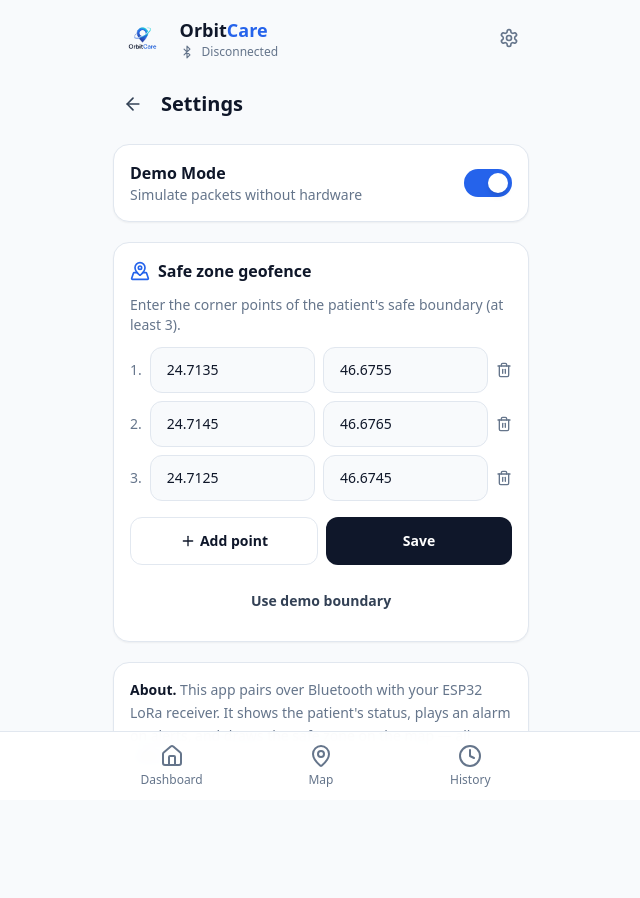
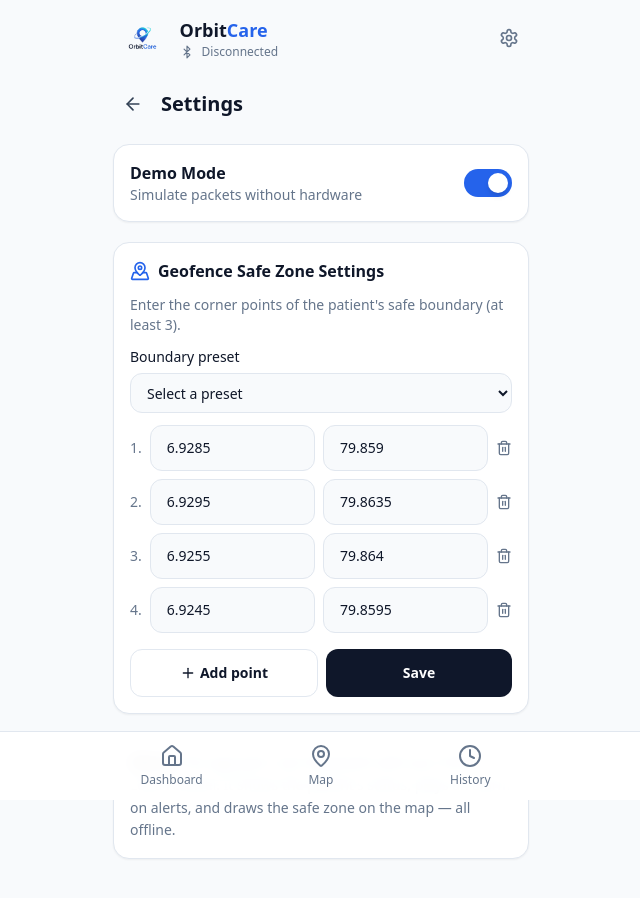
Before and after one commit to shubhangi-abeynayaka/dementia-caregiver-app, a React (Vite) app: page /settings in a window 1280 px wide. Shown: the top 898 px of the page, without its empty margins (319-959 px from the left). Built offline with nearby package versions, Linux system fonts and the light colour scheme.

Commit message:
feat: add safe zone polygon and dynamic marker colors

```diff
--- a/src/components/MapWidget.jsx
+++ b/src/components/MapWidget.jsx
@@ -2,12 +2,30 @@ import { useEffect } from "react";
 import { MapContainer, TileLayer, Marker, Polygon, useMap } from "react-leaflet";
 import L from "leaflet";
 import "leaflet/dist/leaflet.css";
+import { useDevice } from "@/lib/DeviceContext";
 
-const patientIcon = L.divIcon({
-  html: '<div class="patient-pin"></div>',
+const safePatientIcon = L.divIcon({
+  html: `<div class="patient-pin patient-pin-safe" aria-label="Patient is safe">
+    <svg viewBox="0 0 24 24" aria-hidden="true">
+      <circle cx="12" cy="12" r="8" fill="#2563EB" />
+      <circle cx="12" cy="12" r="3" fill="#FFFFFF" />
+    </svg>
+  </div>`,
   className: "",
-  iconSize: [18, 18],
-  iconAnchor: [9, 9],
+  iconSize: [24, 24],
+  iconAnchor: [12, 12],
+});
+
+const alertPatientIcon = L.divIcon({
+  html: `<div class="patient-pin patient-pin-alert" aria-label="Patient is outside the safe zone">
+    <svg viewBox="0 0 24 24" aria-hidden="true">
+      <circle cx="12" cy="12" r="8" fill="#EF4444" />
+      <circle cx="12" cy="12" r="3" fill="#FFFFFF" />
+    </svg>
+  </div>`,
+  className: "",
+  iconSize: [24, 24],
+  iconAnchor: [12, 12],
 });
 
 function Recenter({ position }) {
@@ -20,15 +38,21 @@ function Recenter({ position }) {
 
 export default function MapWidget({
   packet,
-  geofencePoints,
+  status = "SAFE",
+  geofenceBoundary,
   height = 260,
   interactive = true,
 }) {
+  const device = useDevice();
   const position =
     packet && !isNaN(packet.lat) && !isNaN(packet.lng)
       ? [packet.lat, packet.lng]
       : null;
-  const center = position || [24.7135, 46.6755];
+  const center = position || [6.9270, 79.8612];
+  const isBreached = ["ALERT", "BREACHED", "SOS"].includes(
+    String(status).toUpperCase()
+  );
+  const boundaryPoints = geofenceBoundary || device.geofenceBoundary;
 
   return (
     <div style={{ height, borderRadius: "1rem", overflow: "hidden" }}>
@@ -41,18 +65,22 @@ export default function MapWidget({
         attributionControl={false}
       >
         <TileLayer url="https://{s}.tile.openstreetmap.org/{z}/{x}/{y}.png" />
-        {geofencePoints.length >= 3 && (
-          <Polygon
-            positions={geofencePoints.map((p) => [p.lat, p.lng])}
-            pathOptions={{
-              color: "#F4A261",
-              fillColor: "#F4A261",
-              fillOpacity: 0.15,
-              weight: 2,
-            }}
+        <Polygon
+          positions={boundaryPoints}
+          pathOptions={{
+            color: "#2563EB",
+            dashArray: "5, 5",
+            fillColor: "#3B82F6",
+            fillOpacity: 0.15,
+            weight: 2,
+          }}
+        />
+        {position && (
+          <Marker
+            position={position}
+            icon={isBreached ? alertPatientIcon : safePatientIcon}
           />
         )}
-        {position && <Marker position={position} icon={patientIcon} />}
         <Recenter position={position} />
       </MapContainer>
     </div>
--- a/src/index.css
+++ b/src/index.css
@@ -91,14 +91,30 @@
     70% { box-shadow: 0 0 0 16px rgba(37, 99, 235, 0); }
     100% { box-shadow: 0 0 0 0 rgba(37, 99, 235, 0); }
   }
+  @keyframes alert-pin-pulse {
+    0% { box-shadow: 0 0 0 0 rgba(239, 68, 68, 0.7); }
+    70% { box-shadow: 0 0 0 16px rgba(239, 68, 68, 0); }
+    100% { box-shadow: 0 0 0 0 rgba(239, 68, 68, 0); }
+  }
   .patient-pin {
-    background: #2563EB;
-    border: 3px solid #ffffff;
+    align-items: center;
+    background: #ffffff;
     border-radius: 9999px;
-    width: 18px;
-    height: 18px;
+    display: flex;
+    height: 24px;
+    justify-content: center;
     box-shadow: 0 2px 6px rgba(0,0,0,0.2);
+    width: 24px;
+  }
+  .patient-pin svg {
+    height: 24px;
+    width: 24px;
+  }
+  .patient-pin-safe {
     animation: pin-pulse 1.6s infinite;
+  }
+  .patient-pin-alert {
+    animation: alert-pin-pulse 0.9s infinite;
   }
   .leaflet-container { font-family: inherit; }
 }
--- a/src/lib/DeviceContext.jsx
+++ b/src/lib/DeviceContext.jsx
@@ -1,19 +1,19 @@
 import { createContext, useContext, useMemo, useState } from 'react'
-import { DEFAULT_POLYGON } from '@/lib/geofence'
+import { DEFAULT_BOUNDARY, DEFAULT_POLYGON } from '@/lib/geofence'
 
 const DeviceContext = createContext(null)
 
 export function DeviceProvider({ children }) {
   const [connectionStatus, setConnectionStatus] = useState('disconnected')
-  const [demoMode, setDemoMode] = useState(true)
+  const [isDemoMode, setIsDemoMode] = useState(true)
   const [packet, setPacket] = useState({
-    lat: 24.7135,
-    lng: 46.6755,
+    lat: 6.9270,
+    lng: 79.8612,
     status: 'SAFE',
     timestamp: Date.now(),
     rssi: -68,
   })
-  const [geofencePoints, setGeofencePoints] = useState(DEFAULT_POLYGON)
+  const [geofenceBoundary, setGeofenceBoundary] = useState(DEFAULT_BOUNDARY)
   const [history, setHistory] = useState([])
   const [alarmActive, setAlarmActive] = useState(false)
   const [error, setError] = useState(null)
@@ -28,11 +28,17 @@ export function DeviceProvider({ children }) {
   }
 
   const toggleDemoMode = () => {
-    setDemoMode((current) => !current)
+    setIsDemoMode((current) => !current)
   }
 
-  const updateGeofence = (points) => {
-    setGeofencePoints(points.length >= 3 ? points : DEFAULT_POLYGON)
+  const updateGeofence = (coordinates) => {
+    if (coordinates.length >= 3) {
+      setGeofenceBoundary(coordinates)
+    }
+  }
+
+  const handleHardwareBoundaryStream = (newCoordinatesArray) => {
+    updateGeofence(newCoordinatesArray)
   }
 
   const acknowledge = () => {
@@ -46,9 +52,11 @@ export function DeviceProvider({ children }) {
   const value = useMemo(
     () => ({
       connectionStatus,
-      demoMode,
+      isDemoMode,
+      demoMode: isDemoMode,
       packet,
-      geofencePoints,
+      geofenceBoundary,
+      geofencePoints: geofenceBoundary.map(([lat, lng]) => ({ lat, lng })),
       history,
       alarmActive,
       error,
@@ -56,10 +64,11 @@ export function DeviceProvider({ children }) {
       disconnect,
       toggleDemoMode,
       updateGeofence,
+      handleHardwareBoundaryStream,
       acknowledge,
       clearAllHistory,
     }),
-    [connectionStatus, demoMode, packet, geofencePoints, history, alarmActive, error]
+    [connectionStatus, isDemoMode, packet, geofenceBoundary, history, alarmActive, error]
   )
 
   return <DeviceContext.Provider value={value}>{children}</DeviceContext.Provider>
--- a/src/lib/geofence.js
+++ b/src/lib/geofence.js
@@ -1,8 +1,12 @@
-export const DEFAULT_POLYGON = [
-  { lat: 24.7135, lng: 46.6755 },
-  { lat: 24.7145, lng: 46.6765 },
-  { lat: 24.7125, lng: 46.6745 },
+export const DEFAULT_BOUNDARY = [
+  [6.9285, 79.8590],
+  [6.9295, 79.8635],
+  [6.9255, 79.8640],
+  [6.9245, 79.8595],
 ]
+
+// Keep the object shape available to older consumers while the map state uses Leaflet's coordinate shape.
+export const DEFAULT_POLYGON = DEFAULT_BOUNDARY.map(([lat, lng]) => ({ lat, lng }))
 
 export function formatCoords(lat, lng) {
   if (lat == null || lng == null || Number.isNaN(lat) || Number.isNaN(lng)) {
--- a/src/pages/Dashboard.jsx
+++ b/src/pages/Dashboard.jsx
@@ -25,8 +25,8 @@ export default function Dashboard() {
     alarmActive,
     acknowledge,
     demoMode,
+    geofenceBoundary,
     error,
-    geofencePoints,
   } = useDevice();
 
   const connected = connectionStatus === "connected";
@@ -163,7 +163,8 @@ export default function Dashboard() {
           <div className="bg-card rounded-2xl p-3 shadow-sm border border-border">
             <MapWidget
               packet={packet}
-              geofencePoints={geofencePoints}
+              status={packet?.status}
+              geofenceBoundary={geofenceBoundary}
               height={180}
               interactive={false}
             />
--- a/src/pages/MapView.jsx
+++ b/src/pages/MapView.jsx
@@ -7,7 +7,7 @@ import { useDevice } from "@/lib/DeviceContext";
 import { formatCoords } from "@/lib/geofence";
 
 export default function MapView() {
-  const { packet, geofencePoints, connectionStatus } = useDevice();
+  const { packet, connectionStatus, geofenceBoundary } = useDevice();
   const connected = connectionStatus === "connected";
 
   return (
@@ -29,7 +29,8 @@ export default function MapView() {
 
       <MapWidget
         packet={packet}
-        geofencePoints={geofencePoints}
+        status={packet?.status}
+        geofenceBoundary={geofenceBoundary}
         height={420}
         interactive={true}
       />
--- a/src/pages/Settings.jsx
+++ b/src/pages/Settings.jsx
@@ -1,4 +1,4 @@
-import { useState } from "react";
+import { useEffect, useState } from "react";
 import { Link } from "react-router-dom";
 import { ArrowLeft, Plus, Trash2, MapPinned } from "lucide-react";
 import { Button } from "@/components/ui/button";
@@ -6,15 +6,33 @@ import { Switch } from "@/components/ui/switch";
 import { Input } from "@/components/ui/input";
 import { Label } from "@/components/ui/label";
 import { useDevice } from "@/lib/DeviceContext";
-import { DEFAULT_POLYGON } from "@/lib/geofence";
+import { DEFAULT_BOUNDARY } from "@/lib/geofence";
+
+const EXPANDED_PROPERTY = [
+  [6.9300, 79.8575],
+  [6.9315, 79.8650],
+  [6.9240, 79.8660],
+  [6.9225, 79.8580],
+];
+
+const toDraftPoints = (boundary) =>
+  boundary.map(([lat, lng]) => ({ lat, lng }));
 
 export default function Settings() {
-  const { demoMode, toggleDemoMode, geofencePoints, updateGeofence } =
-    useDevice();
+  const {
+    isDemoMode,
+    toggleDemoMode,
+    geofenceBoundary,
+    updateGeofence,
+  } = useDevice();
   const [points, setPoints] = useState(
-    geofencePoints.map((p) => ({ lat: p.lat ?? "", lng: p.lng ?? "" }))
+    toDraftPoints(geofenceBoundary)
   );
   const [saved, setSaved] = useState(false);
+
+  useEffect(() => {
+    setPoints(toDraftPoints(geofenceBoundary));
+  }, [geofenceBoundary]);
 
   const update = (i, field, value) => {
     const next = points.map((p, idx) =>
@@ -37,15 +55,16 @@ export default function Settings() {
   const save = () => {
     const cleaned = points
       .filter((p) => p.lat !== "" && p.lng !== "" && !isNaN(parseFloat(p.lat)) && !isNaN(parseFloat(p.lng)))
-      .map((p) => ({ lat: parseFloat(p.lat), lng: parseFloat(p.lng) }));
-    updateGeofence(cleaned);
-    setPoints(cleaned);
-    setSaved(true);
+      .map((p) => [parseFloat(p.lat), parseFloat(p.lng)]);
+    if (cleaned.length >= 3) {
+      updateGeofence(cleaned);
+      setSaved(true);
+    }
   };
 
-  const useDefault = () => {
-    setPoints(DEFAULT_POLYGON.map((p) => ({ lat: p.lat, lng: p.lng })));
-    updateGeofence(DEFAULT_POLYGON);
+  const applyPreset = (boundary) => {
+    setPoints(toDraftPoints(boundary));
+    updateGeofence(boundary);
     setSaved(true);
   };
 
@@ -69,7 +88,7 @@ export default function Settings() {
               Simulate packets without hardware
             </p>
           </div>
-          <Switch checked={demoMode} onCheckedChange={toggleDemoMode} />
+            <Switch checked={isDemoMode} onCheckedChange={toggleDemoMode} />
         </div>
       </div>
 
@@ -77,11 +96,29 @@ export default function Settings() {
       <div className="bg-card rounded-2xl p-4 shadow-sm border border-border space-y-3">
         <div className="flex items-center gap-2">
           <MapPinned className="w-5 h-5 text-[hsl(var(--accent))]" />
-          <p className="font-semibold">Safe zone geofence</p>
+          <p className="font-semibold">Geofence Safe Zone Settings</p>
         </div>
         <p className="text-sm text-muted-foreground">
           Enter the corner points of the patient's safe boundary (at least 3).
         </p>
+
+        <div className="space-y-1.5">
+          <Label htmlFor="geofence-preset">Boundary preset</Label>
+          <select
+            id="geofence-preset"
+            defaultValue=""
+            onChange={(event) => {
+              if (event.target.value === "default") applyPreset(DEFAULT_BOUNDARY);
+              if (event.target.value === "expanded") applyPreset(EXPANDED_PROPERTY);
+              event.target.value = "";
+            }}
+            className="flex h-10 w-full rounded-xl border border-input bg-background px-3 py-2 text-sm"
+          >
+            <option value="" disabled>Select a preset</option>
+            <option value="default">Default Colombo Perimeter</option>
+            <option value="expanded">Expanded Property</option>
+          </select>
+        </div>
 
         <div className="space-y-2">
           {points.map((p, i) => (
@@ -128,13 +165,6 @@ export default function Settings() {
             {saved ? "Saved ✓" : "Save"}
           </Button>
         </div>
-        <Button
-          variant="ghost"
-          onClick={useDefault}
-          className="w-full text-sm text-muted-foreground"
-        >
-          Use demo boundary
-        </Button>
       </div>
 
       <div className="bg-card rounded-2xl p-4 shadow-sm border border-border">
```
